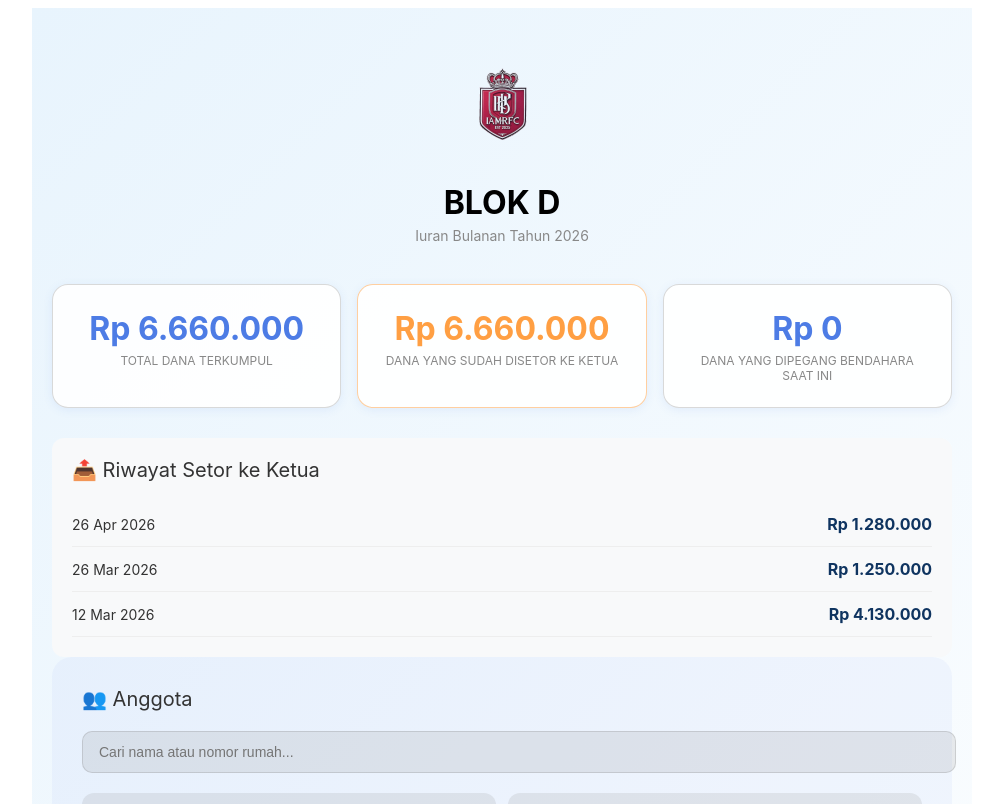
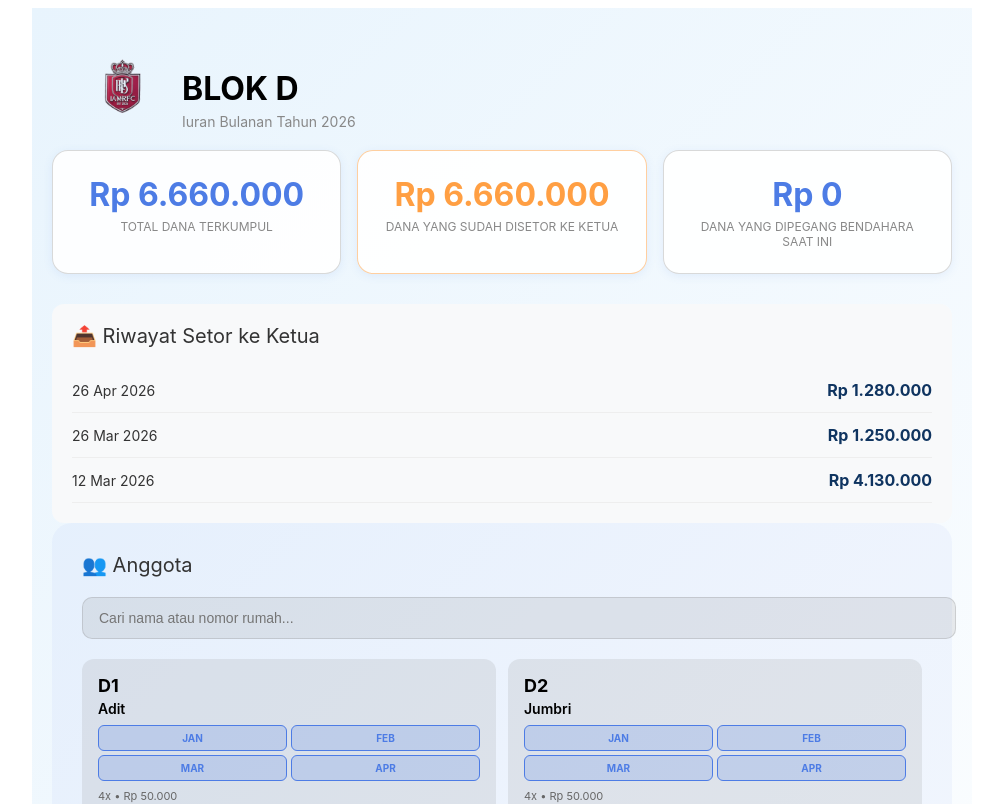
Before and after one commit to aloyb/blokd-app, a Next.js app in the folder blokd-app/: page / in a window 1280 px wide. Shown: the top 804 px of the page, without its empty margins (138-1141 px from the left). Built offline with nearby package versions, Linux system fonts and the light colour scheme.

Commit message:
Move logo to left corner

```diff
--- a/blokd-app/pages/index.js
+++ b/blokd-app/pages/index.js
@@ -82,9 +82,11 @@ export default function Home() {
       </Head>
       <div style={styles.container}>
         <header style={styles.header}>
-        <img src="/logo.png" alt="Logo" style={{height:'80px', marginBottom:'10px'}} />
-        <h1 style={styles.h1}>BLOK D</h1>
-        <div style={styles.subtitle}>Iuran Bulanan Tahun 2026</div>
+        <img src="/logo.png" alt="Logo" style={{height:'60px', marginRight:'15px'}} />
+        <div>
+          <h1 style={styles.h1}>BLOK D</h1>
+          <div style={styles.subtitle}>Iuran Bulanan Tahun 2026</div>
+        </div>
       </header>
 
       <div style={styles.statsGrid}>
@@ -172,7 +174,7 @@ export default function Home() {
 
 const styles = {
   container: { maxWidth: '900px', margin: '0 auto', padding: '20px', fontFamily: '-apple-system, BlinkMacSystemFont, Segoe UI, Roboto, sans-serif', background: 'linear-gradient(135deg, #E8F4FD 0%, #FFFFFF 100%)', minHeight: '100vh', color: '#333' },
-  header: { textAlign: 'center', padding: '40px 0' },
+  header: { display: 'flex', alignItems: 'center', padding: '20px 40px', gap: '15px' },
   h1: { fontSize: '32px', color: '#000', marginBottom: '5px' },
   subtitle: { color: '#888', fontSize: '14px' },
   loading: { textAlign: 'center', padding: '40px', color: '#888' },
```
